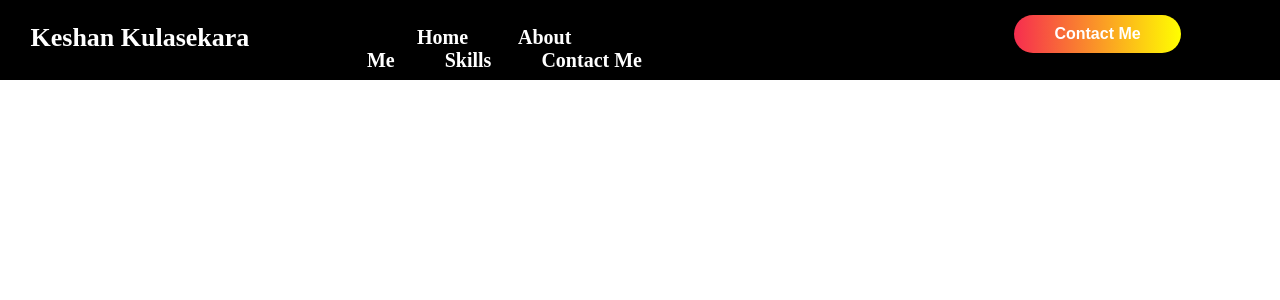
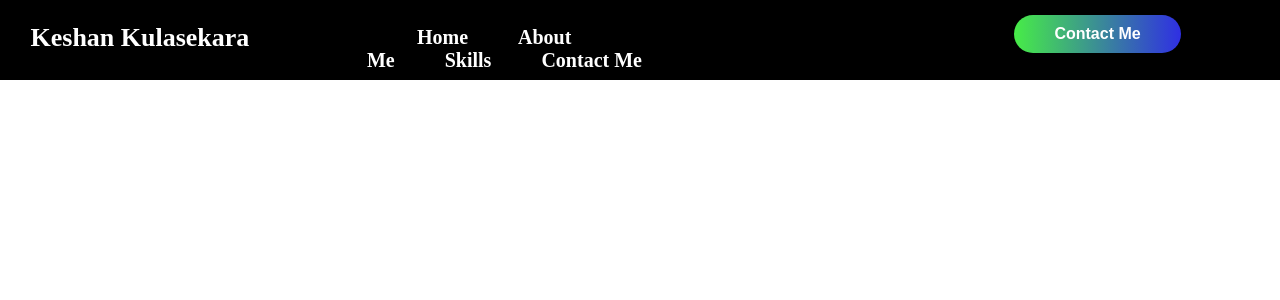
Before and after one commit to KeshaCodeolima/MY-Portfolio, a React (Create React App) app in the folder my-portfolio/: page / in a window 1280 px wide. Shown: the top 300 px of the page. Built offline with nearby package versions, Linux system fonts and the light colour scheme.

Commit message:
Change the button background color

```diff
--- a/my-portfolio/src/Componets/Navbar.css
+++ b/my-portfolio/src/Componets/Navbar.css
@@ -42,7 +42,7 @@
     margin-top: 1%;
 }
 .button{
-    background-image: linear-gradient(to right,rgb(246, 45, 79),yellow);
+    background-image: linear-gradient(to right, rgb(71, 236, 71),rgb(47, 47, 227));
     padding: 10px 40px;
     border-radius: 20px;
     border: none;
```
